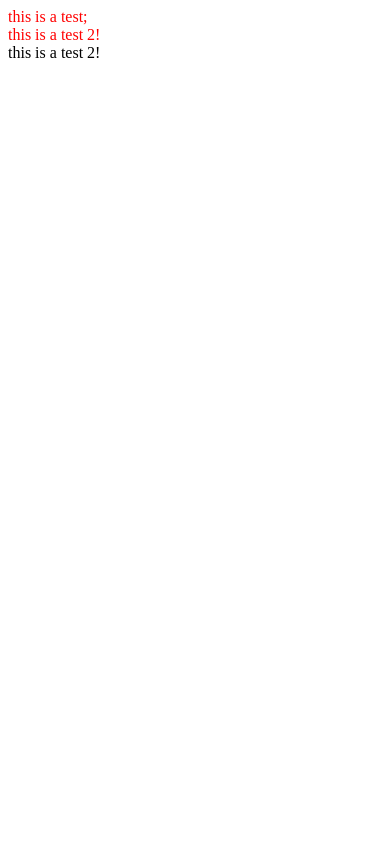
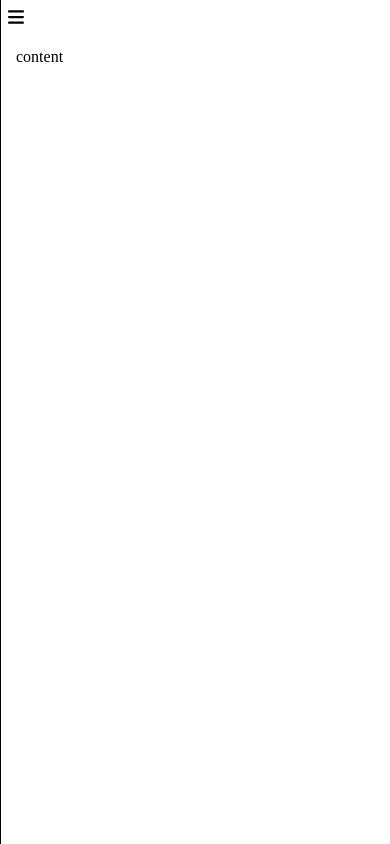
Before and after one commit to tile-xenox/WorkSpace, a plain HTML site: page sample_html/index.html in a window 390 px wide. Drawn offline with Linux system fonts and the light colour scheme.

Commit message:
change sample_html

```diff
--- a/sample_html/index.html
+++ b/sample_html/index.html
@@ -5,40 +5,126 @@
     <meta name="viewport" content="width=device-width, initial-scale=1.0">
     <title>Document</title>
     <style>
-        .container {
-
-            & .sample, .sample2 {
-                color: red;
+        @layer base {
+            * {
+                margin: 0;
+                padding: 0;
+                box-sizing: border-box;
             }
 
-            &:focus {
-                background: linear-gradient(to right, magenta, yellow, cyan, magenta) 0% center/200%;
-                animation: gaming 2s linear infinite;
-                outline: none;
+            .container {
+                container-type: inline-size;
+                container-name: side-menu;
+
+                & .wrapper {
+                    --mode: side;
+                    --toggle: false;
+                    container-name: toggle-mode;
+                    display: flex;
+                    min-height: 100vh;
+                    position: relative;
+
+                    & .menu {
+                        inline-size: 10rem;
+                        border-inline-end: 1px solid black;
+                        transition: inline-size 1s;
+
+                        & > div {
+                            padding-block-start: 3rem;
+                            padding-inline-start: 1rem;
+                        }
+                    }
+
+                    & .toggle-button {
+                        padding: 0.5rem;
+                        position: absolute;
+                        top: 0;
+                        left: 0;
+                        z-index: 1;
+                        inline-size: 2rem;
+
+                        & > .hide {
+                            display: none;
+                        }
+
+                        & > input {
+                            position: absolute;
+                            inset: 0;
+                            opacity: 0;
+                        }
+                    }
+
+                    & .content {
+                        flex-grow: 1;
+                        padding-block-start: 3rem;
+                        padding-inline-start: 1rem;
+                    }
+                }
             }
         }
-        @keyframes gaming {
-            to {
-                background-position-x: 200%;
+
+        @container side-menu (inline-size < 30rem) {
+            .wrapper {
+                --mode: button;
             }
+            .wrapper:has(> .toggle-button > input:checked) {
+                --toggle: true;
+            }
+        }
+
+        @container toggle-mode style(--mode: side) {
+            .toggle-button {
+                display: none;
+            }
+        }
+
+        @container toggle-mode style(--mode: button) {
+            .menu {
+                position: absolute;
+                inline-size: 0;
+                overflow: hidden;
+                top: 0;
+                left: 0;
+                bottom: 0;
+                background-color: white;
+                z-index: 2;
+            }
+        }
+
+        @container toggle-mode style(--toggle: true) {
+            .menu {
+                inline-size: min(10rem, 100%);
+            }
+
+            .toggle-button { z-index: 3; }
+            .toggle-button > .show { display: none; }
+            .toggle-button > .hide { display: block; }
         }
     </style>
 </head>
 <body>
-    <div
-        tabindex="0"
-        class="container"
-    >
-        <div class="sample">
-            this is a test;
-
-            <div class="sample2">
-                this is a test 2!
+    <div class="container">
+        <div class="wrapper">
+            <div class="menu">
+                <div>menu</div>
             </div>
+            <div class="toggle-button">
+                <img
+                    class="show"
+                    src="./bars-solid.svg"
+                    alt="show side menu"
+                    title="show side menu"
+                >
+                <img
+                    class="hide"
+                    src="./xmark-solid.svg"
+                    alt="hide side menu"
+                    title="hide side menu"
+                >
+                <input type="checkbox" name="toggle-menu">
+            </div>
+            <div class="content">content</div>
         </div>
-    </div>
-    <div class="sample2">
-        this is a test 2!
     </div>
 </body>
 </html>
```
Also changed, not shown: sample_html/bars-solid.svg (added), sample_html/xmark-solid.svg (added).
